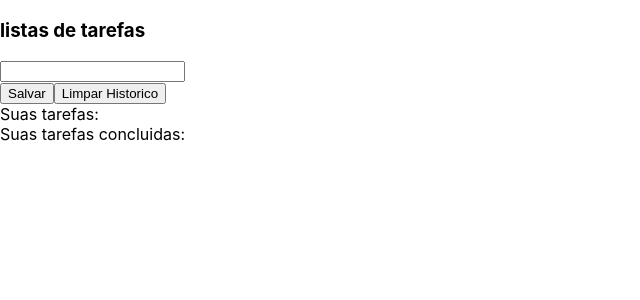
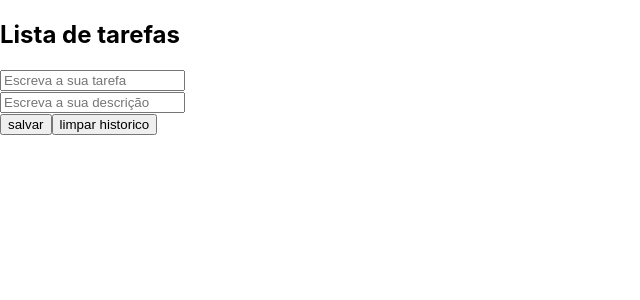
Before and after one commit to WilliamSchreiner/Prova_web, a React (Create React App) app in the folder tarefa-lista/: page / in a window 1280 px wide. Shown: the top 300 px of the page, without its empty margins (0-640 px from the left). Built offline with nearby package versions, Linux system fonts and the light colour scheme.

Commit message:
Esta pronto, apenas falta o CSS

```diff
--- a/tarefa-lista/public/index.html
+++ b/tarefa-lista/public/index.html
@@ -3,6 +3,8 @@
   <head>
     <meta charset="utf-8" />
     <link rel="icon" href="%PUBLIC_URL%/favicon.ico" />
+    <link href="https://fonts.googleapis.com/icon?family=Material+Icons"
+      rel="stylesheet">
     <meta name="viewport" content="width=device-width, initial-scale=1" />
     <meta name="theme-color" content="#000000" />
     <meta
--- a/tarefa-lista/src/App.css
+++ b/tarefa-lista/src/App.css
@@ -1,7 +1,38 @@
-/* Amilto aqui esta os class e id para voce se localizar:
-1° Div e dos botoes e do input = id: form;
-2° botao = class: botao;
-3° Div das listas de tarefas = class: lista-tarefas;
-4° tarefas feitas = class: p-tarefa
-5° botao delete = id: botao-delete
-*/
+.App {
+  text-align: center;
+}
+
+.App-logo {
+  height: 40vmin;
+  pointer-events: none;
+}
+
+@media (prefers-reduced-motion: no-preference) {
+  .App-logo {
+    animation: App-logo-spin infinite 20s linear;
+  }
+}
+
+.App-header {
+  background-color: #282c34;
+  min-height: 100vh;
+  display: flex;
+  flex-direction: column;
+  align-items: center;
+  justify-content: center;
+  font-size: calc(10px + 2vmin);
+  color: white;
+}
+
+.App-link {
+  color: #61dafb;
+}
+
+@keyframes App-logo-spin {
+  from {
+    transform: rotate(0deg);
+  }
+  to {
+    transform: rotate(360deg);
+  }
+}
--- a/tarefa-lista/src/App.js
+++ b/tarefa-lista/src/App.js
@@ -1,75 +1,91 @@
-import logo from './logo.svg';
+
 import './App.css';
-//envio de forma para nao dar erro nas variaveis
-import React, { useState, useRef} from "react";
-//O useRef nos permite persistir valores entre renderizações,
-//ele pode ser usado para armazenar o valor de uma variável mutável
+import {useState} from 'react';
 
 function App() {
+  const [id, setId] = useState(0);
+  const [tarefa, setTarefa] = useState('');
+  const [descr, setDescr] = useState('');
+  const [lista, setLista] = useState([]);
+  const [listaFeita, setListaFeita] = useState([]);
 
-  // States definidos.
-  const [tarefa, setTarefa] = useState();
-  const [historico, setHistorico] = useState([]);
-  const [listaTarefas, setListaTarefas] = useState([]);
+  //functions
+  function salvarTarefa(){
+    if (id){
+      const index = lista.findIndex( n => n.id === id);
+      lista[index].tarefa = tarefa;
+      lista[index].descr = descr;
 
-  // REf ID definido.
-  const idTarefa = useRef(0);
+      setLista([...lista]);
+    } else {
+      let tarefas = {
+        id: Math.random().toString(36),
+        tarefa: tarefa,
+        descr: descr,
+      };
 
-  //Functions
-  function salvar(){
-    setListaTarefas(old => {return [...old, {id: idTarefa.current, texto: tarefa} ]})
-    idTarefa.current++;
-    setTarefa(' ')
+      lista.push(tarefas);
+      setLista([...lista]);
     }
-  function limparHistorico(){
-    setHistorico( [ ] )
-    idTarefa = 0;
+    setId('');
+    setTarefa('');
+    setDescr('');
   }
-  function concluir(id){
-    // Terminar
+  function concluirTarefa(id){
+    let index = lista.findIndex(f => f.id === id);
+    listaFeita.push(lista[index])
+    lista.splice(index, 1);
 
-
+      setListaFeita([...listaFeita]);
+    setId('');
+    setTarefa('');
+    setDescr('');
   }
   function deleteTarefa(id){
-  const tmp = listaTarefas.filter(tarefa => tarefa.id !== id );
-  // o TMP recebera todas as tarefas cujo ID seja diferente da que ele recebeu.
-  setListaTarefas(tmp);
+    const index = lista.find(n => n.id === id);
+      lista.splice(index, 1);
+      setLista([...lista]);
   }
   function editarTarefa(id){
-    //Terminar
+    const tarefas = lista.find(n => n.id === id);
+      setId(tarefas.id);
+      setTarefa(tarefas.tarefa);
+      setDescr(tarefas.descr);
   }
+  function limparHistorico() {
+    setListaFeita( [ ] );
+  }
+
 
   return (
     <>
-  <h3> listas de tarefas</h3>
+    <h2>Lista de tarefas</h2>
+    <div>
+      <form>
+        <input type="text" value={tarefa} placeholder="Escreva a sua tarefa" onChange={(event) => setTarefa(event.target.value)}></input><br/>
+        <input type="text" value={descr} placeholder="Escreva a sua descrição" onChange={(event) => setDescr(event.target.value)}></input><br/>
+        <button type="button" onClick={salvarTarefa}>salvar</button>
+        <button type="button" onClick={limparHistorico}>limpar historico</button>
+      </form>
+    </div>
 
-  <form>
-    <div id="form">
-    <input  type="text" value={tarefa} onChange={(evento) => {setTarefa(evento.target.value) }}></input>
-    <br/>
-    <button type="button" className="botao" onClick={salvar}>Salvar</button>
-    <button type="button" className="botao" onClick={limparHistorico}>Limpar Historico</button>
-    </div>
-  </form>
-
-  <div className="lista-tarefas">
-  <label>Suas tarefas:</label>
-  {listaTarefas.map((tarefa) => {
-    return  <p key={tarefa.id} className="p-tarefa">
-      {tarefa.texto}
-      <input type="checkbox" onClick={() => concluir(tarefa.id)}></input>
-      <button id="botao-delete" onClick={() => deleteTarefa(tarefa.id)}>delete</button>
-      <button id="botao-editar" onClick={() => editarTarefa(tarefa.id)}>editar</button>
+    <div id="lista-tarefas">
+    {lista.map((tarefas) => {
+    return  <p key={tarefas.id} className="p-tarefa">
+      <p id="p-title">{tarefas.tarefa + ':'}</p> {tarefas.descr}
+      <input type="checkbox"  onClick={() => concluirTarefa(tarefas.id)}></input>
+      <button  className="material-icons" id='delete-button' onClick={() => deleteTarefa(tarefas.id)}>delete</button>
+      <button  className="material-icons" id='editar-button' onClick={() => editarTarefa(tarefas.id)}>edit</button>
     </p>
   })}
     </div>
 
-  <div className="lista-tarefas">
-  <label>Suas tarefas concluidas:</label>
-  {historico.map((tarefa) => {
-    return  <p key={tarefa.id} id="tarefa-feita" className="p-tarefa">
-      {tarefa.texto}</p>
-  })}
+    <div id="listas-tarefasFeitas">
+    {listaFeita.map((tarefas) => {
+    return  <p key={tarefas.id} className="p-tarefaFeitas">
+      <p id="p-title">{tarefas.tarefa + ':'}</p>
+      {tarefas.descr}
+      </p> })}
     </div>
     </>
   );
```
Also changed, not shown: 1 other file (tests, documents, lock files or other folders). Lines whose indentation alone changed are shown as unchanged.
